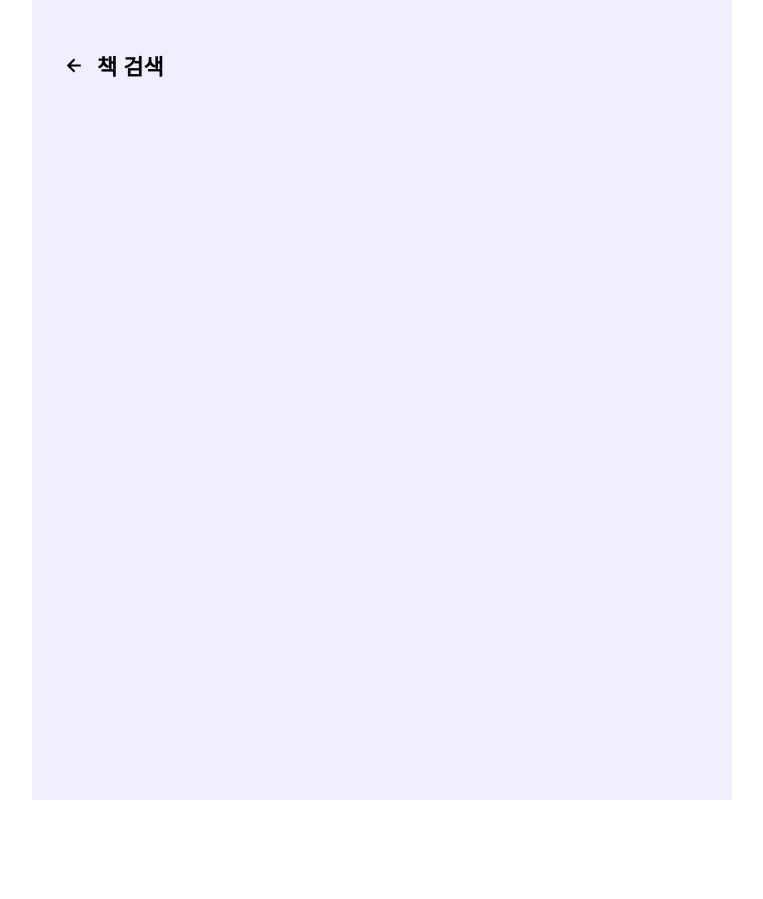
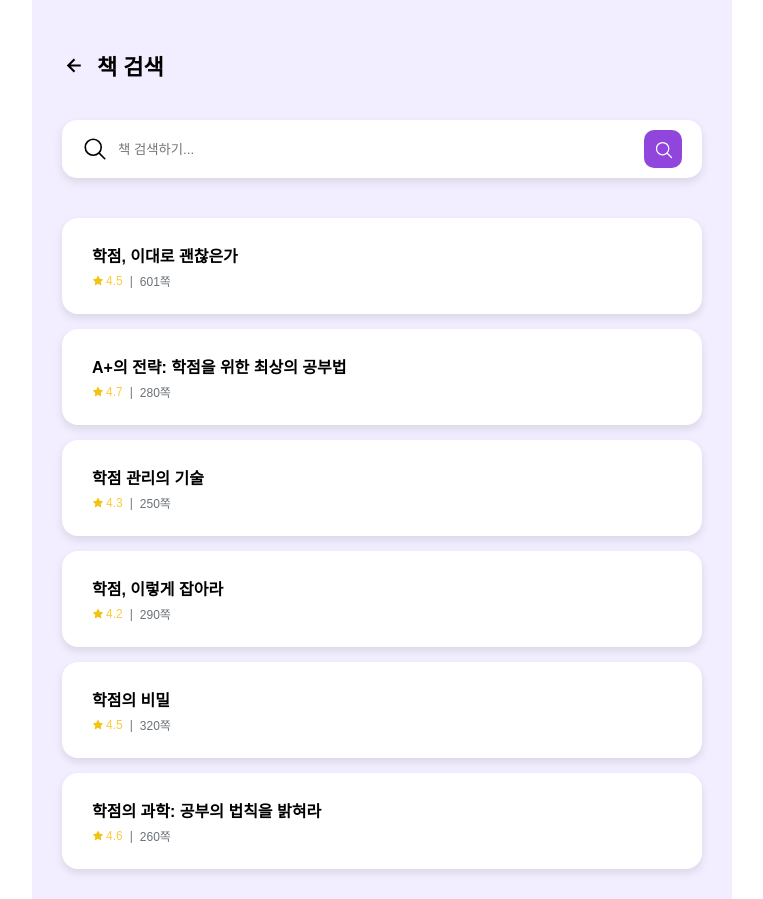
Before and after one commit to KongGookSu/frontend, a React (Vite) app: page /search in a window 1280 px wide. Shown: the whole page, without its empty margins (258-1021 px from the left). Before the commit the page ends 800 px from the top, so only its background shows below. Built offline with nearby package versions, Linux system fonts and the light colour scheme.

Commit message:
feat: 검색 페이지 구현 (#5)

```diff
--- /dev/null
+++ b/src/components/display/BookItem.styled.ts
@@ -0,0 +1,24 @@
+import styled from "styled-components";
+
+export const BookItemWrapper = styled.div`
+    padding: 25px 30px;
+    background-color: white;
+    border-radius: 16px;
+    box-shadow: 0 4px 8px rgba(0, 0, 0, 0.1);
+    display: flex;
+    flex-direction: column;
+    gap: 5px;
+`;
+
+export const BookInfo = styled.div`
+    display: flex;
+    align-items: center;
+    gap: 7px;
+    color: #757575;
+`;
+
+export const RatingTextWrapper = styled.div`
+    display: flex;
+    align-items: center;
+    gap: 2px;
+`;
--- /dev/null
+++ b/src/components/display/BookItem.tsx
@@ -0,0 +1,40 @@
+import React from "react";
+import { AiFillStar } from "react-icons/ai";
+
+import { Text } from "@/components/typography/Text";
+
+import { Paragraph } from "../typography/Paragraph";
+import { BookItemWrapper, BookInfo, RatingTextWrapper } from "./BookItem.styled";
+
+interface Book {
+    id: number;
+    title: string;
+    rating: number;
+    pages: number;
+}
+
+interface BookItemProps {
+    book: Book;
+}
+
+export const BookItem: React.FC<BookItemProps> = ({ book }) => {
+    return (
+        <BookItemWrapper>
+            <Paragraph size="m" weight="bold">
+                {book.title}
+            </Paragraph>
+            <BookInfo>
+                <Text size="xs" variant="yellow">
+                    <RatingTextWrapper>
+                        <AiFillStar color="#f1c40f" />
+                        {book.rating}
+                    </RatingTextWrapper>
+                </Text>
+                <Text size="xs">|</Text>
+                <Text size="xs" variant="gray">
+                    {book.pages}쪽
+                </Text>
+            </BookInfo>
+        </BookItemWrapper>
+    );
+};
--- /dev/null
+++ b/src/constants/booksData.json
@@ -0,0 +1,38 @@
+[
+    {
+        "id": 1,
+        "title": "학점, 이대로 괜찮은가",
+        "rating": 4.5,
+        "pages": 601
+    },
+    {
+        "id": 2,
+        "title": "A+의 전략: 학점을 위한 최상의 공부법",
+        "rating": 4.7,
+        "pages": 280
+    },
+    {
+        "id": 3,
+        "title": "학점 관리의 기술",
+        "rating": 4.3,
+        "pages": 250
+    },
+    {
+        "id": 4,
+        "title": "학점, 이렇게 잡아라",
+        "rating": 4.2,
+        "pages": 290
+    },
+    {
+        "id": 5,
+        "title": "학점의 비밀",
+        "rating": 4.5,
+        "pages": 320
+    },
+    {
+        "id": 6,
+        "title": "학점의 과학: 공부의 법칙을 밝혀라",
+        "rating": 4.6,
+        "pages": 260
+    }
+]
--- /dev/null
+++ b/src/pages/BookSearchPage.styled.ts
@@ -0,0 +1,12 @@
+import styled from "styled-components";
+
+export const SearchPageWrapper = styled.div`
+    background-color: #f2eeff;
+    border-radius: 20px;
+`;
+
+export const BookList = styled.div`
+    display: flex;
+    flex-direction: column;
+    gap: 15px;
+`;
--- a/src/pages/BookSearchPage.tsx
+++ b/src/pages/BookSearchPage.tsx
@@ -1,9 +1,24 @@
+import { BookItem } from "@/components/display/BookItem";
+import { Search } from "@/components/display/Search";
 import { TopBar } from "@/components/display/TopBar";
+
+import booksData from "@/constants/booksData.json";
+
+import { BookList, SearchPageWrapper } from "./BookSearchPage.styled";
 
 export default function BookSearchPage() {
     return (
         <>
             <TopBar title="책 검색" />
+            <SearchPageWrapper>
+                <Search />
+
+                <BookList>
+                    {booksData.map((book) => (
+                        <BookItem key={book.id} book={book} />
+                    ))}
+                </BookList>
+            </SearchPageWrapper>
         </>
     );
 }
```
